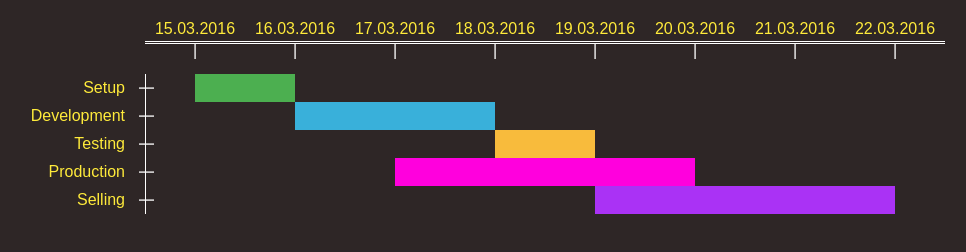
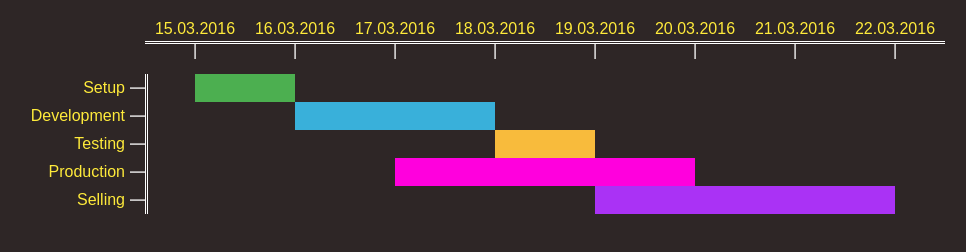
Before and after one commit to voskrekasenko/web-challenge, a website: page index.html in a window 1280 px wide. Shown: the whole page, without its empty margins (23-989 px from the left). Drawn offline with Linux system fonts and the light colour scheme.

Commit message:
styling diagram

```diff
--- a/main.css
+++ b/main.css
@@ -44,13 +44,13 @@ body {
   color: #ffeb3b;
   text-align: right;
   width: 100%;
-  border-right: solid 1px #fff;
+  border-right: double 3px #fff;
 }
 .field_items:after {
   position: absolute;
   content: '|';
   color: #fff;
-  right: -4px;
+  right: 5px;
   top: 0;
   transform: rotate(90deg);
 }
```
